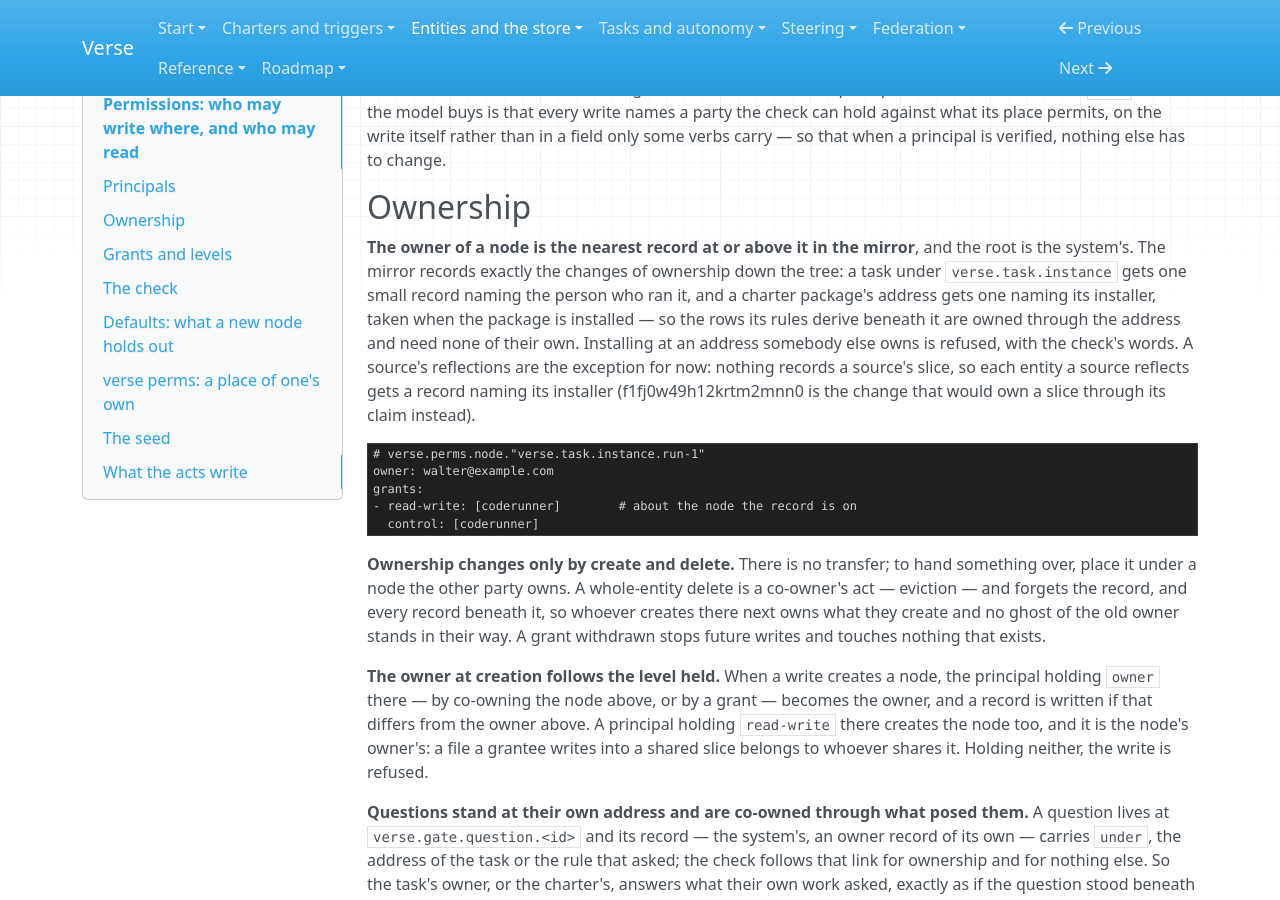
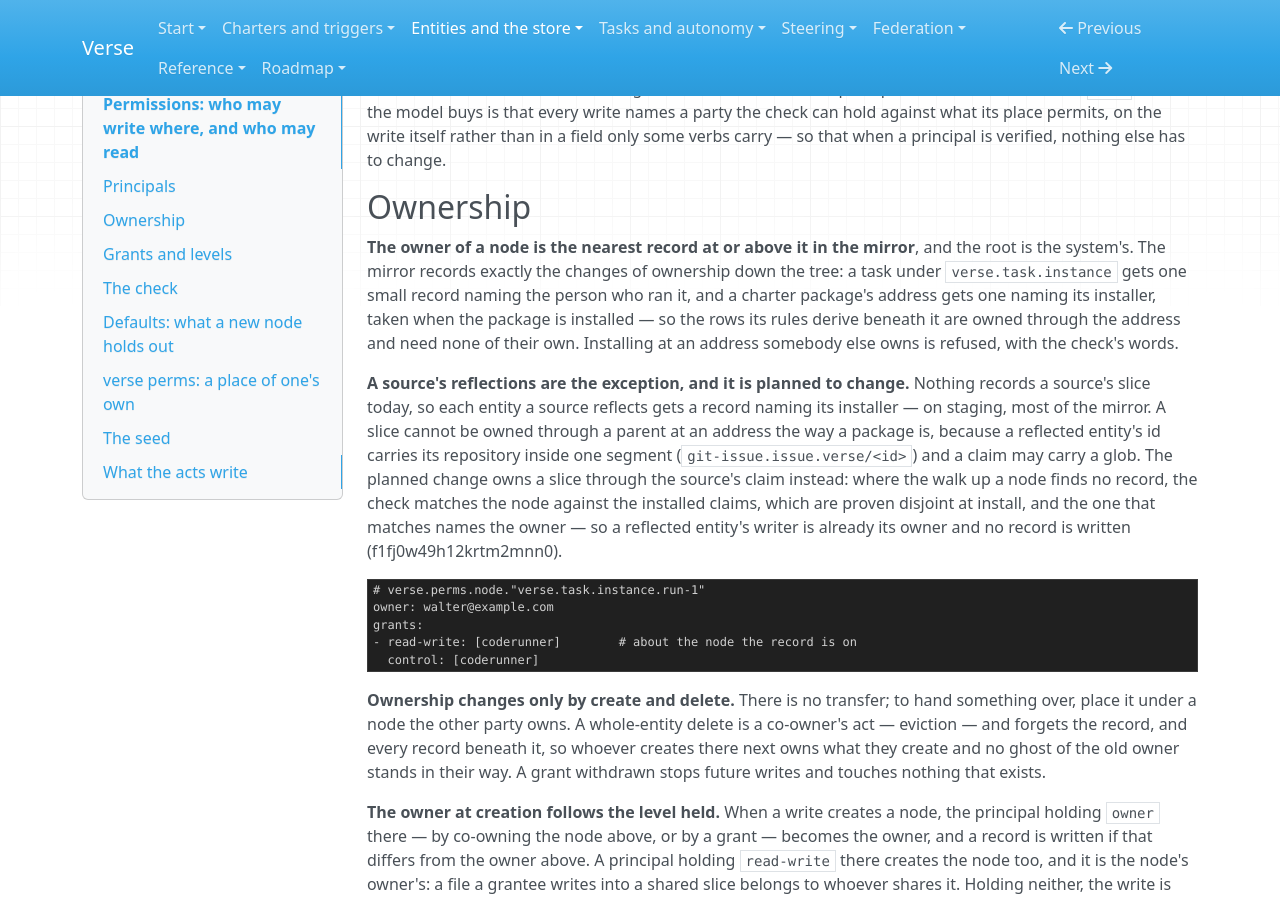
Before and after one commit to signadot/viff, an MkDocs documentation site: the page built from docs/perms.md, in a window 1280 px wide and 900 px high, scrolled down 1043 px. Built offline with MkDocs 1.6.1, drawn with Linux system fonts in a browser that asks for light colours.

Commit message:
docs: perms says a source's per-entity records are planned to go
The ownership passage said each entity a source reflects gets its own record, which is what
runs, and pointed at f1fj0w49 as a change that "would" remove them. That change is the plan,
so the passage says so: why a slice cannot be owned through an address the way a package now
is, and how a claim would own it instead.

Co-Authored-By: Claude Opus 5 (1M context) <noreply@anthropic.com>
Claude-Session: https://claude.ai/code/session_01VbB3jvmD1PKctUxZ25aVY2

````diff
--- a/docs/perms.md
+++ b/docs/perms.md
@@ -55,10 +55,17 @@ the system's. The mirror records exactly the changes of ownership down the tree:
 `verse.task.instance` gets one small record naming the person who ran it, and a charter
 package's address gets one naming its installer, taken when the package is installed — so the
 rows its rules derive beneath it are owned through the address and need none of their own.
-Installing at an address somebody else owns is refused, with the check's words. A source's
-reflections are the exception for now: nothing records a source's slice, so each entity a
-source reflects gets a record naming its installer (f1fj0w49h12krtm2mnn0 is the change that
-would own a slice through its claim instead).
+Installing at an address somebody else owns is refused, with the check's words.
+
+**A source's reflections are the exception, and it is planned to change.** Nothing records a
+source's slice today, so each entity a source reflects gets a record naming its installer — on
+staging, most of the mirror. A slice cannot be owned through a parent at an address the way a
+package is, because a reflected entity's id carries its repository inside one segment
+(`git-issue.issue.verse/<id>`) and a claim may carry a glob. The planned change owns a slice
+through the source's claim instead: where the walk up a node finds no record, the check matches
+the node against the installed claims, which are proven disjoint at install, and the one that
+matches names the owner — so a reflected entity's writer is already its owner and no record is
+written (f1fj0w49h12krtm2mnn0).
 
 ```tony
 # verse.perms.node."verse.task.instance.run-1"
````
